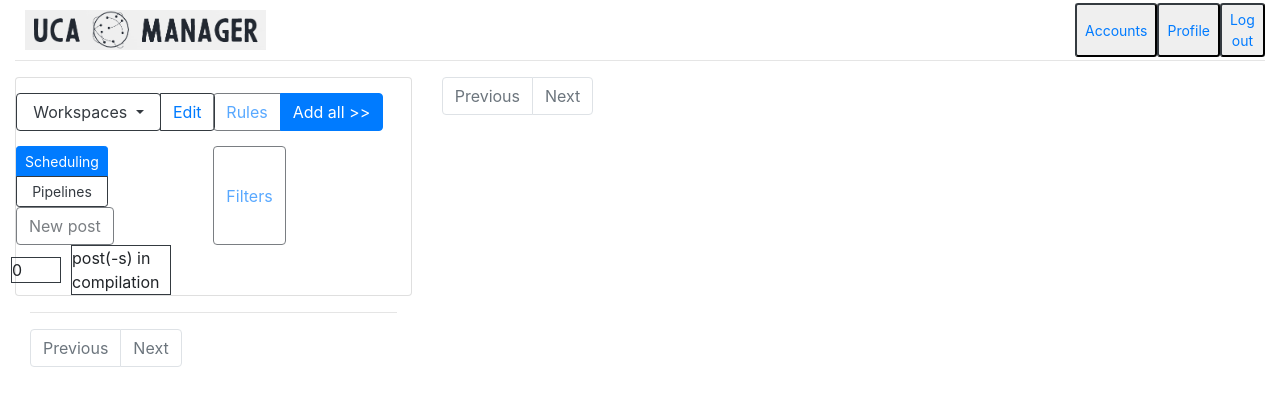
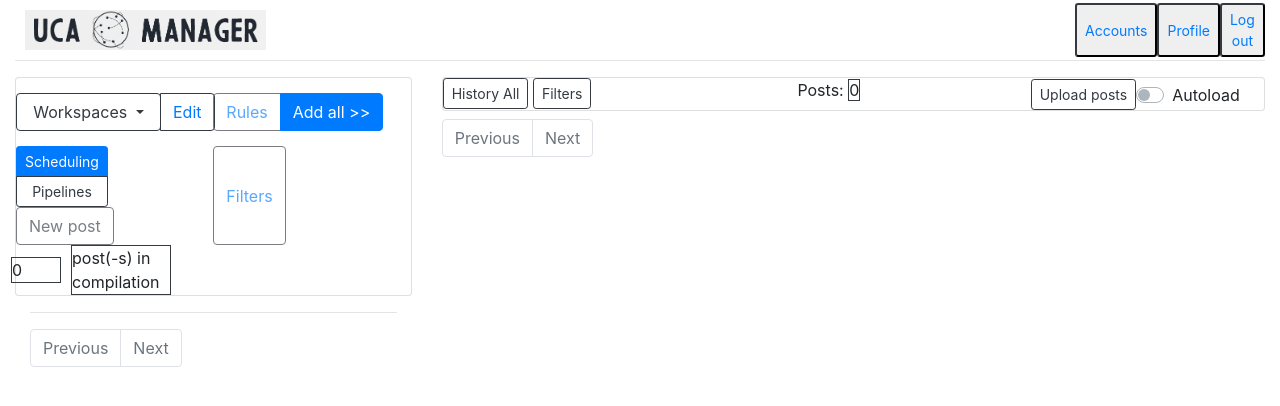
Before and after one commit to AlekseyZaychenkov/UCAH-Manager, a Django app: page /workspace in a window 1280 px wide. Shown: the top 406 px of the page. Run offline with Django 3.2, Linux system fonts and the light colour scheme; the visitor is signed in with stand-in values (Sample User, id 1); data that the repository does not hold is empty; some libraries are stand-ins or nearby versions.

Commit message:
- after adding post to schedule, post will be deleted from db with copying original files - found and fixed bug with not saving files to main compilation from holders compilations - fixed holders alignment - created schedule gui-header

```diff
--- a/workspace_editor/forms.py
+++ b/workspace_editor/forms.py
@@ -285,15 +285,18 @@ class EventCreateForm(forms.ModelForm):
     start_date  = forms.DateTimeField(input_formats=["%d.%m.%Y %H:%M"], required=True)
     post_id     = forms.CharField(required=True)
 
-    def safe_copied_post(self, workspace_id, recipient_compilation_id):
+    def safe_copied_post(self, workspace_id, recipient_compilation_id, delete_original_post=False):
         post_id = self.instance.post_id
         new_post_id = copy_post_to(workspace_id, recipient_compilation_id, post_id)
+        if delete_original_post:
+            delete_post(post_id, delete_files=False)
         self.instance.post_id = new_post_id
 
     def set_schedule(self, schedule):
         event = self.instance
         event.schedule = schedule
         self.instance = event
+
 
     class Meta:
         model = Event
--- a/workspace_editor/templates/workspace.html
+++ b/workspace_editor/templates/workspace.html
@@ -27,7 +27,7 @@
         </div>
         <div class="col-7 col-lg-8">
             {% block schedules %}
-            {% include 'workspace_center_panel.html' %}
+            {% include 'workspace_schedule_panel.html' %}
             {% endblock %}
         </div>
     </div>
@@ -50,7 +50,7 @@
                         <div class="form-label-group">
                             {% if schedule != None %}
                                 {% render_field event_editform.start_date class="form-control" type="datetime-local" id="id_edit_start_date" %}
-                                <label for="id_edit_start_date">Beginning:</label>
+                                <label>Beginning:</label>
                                 {{ event_editform.start_date.errors }}
                             {% endif %}
                         </div>
--- a/workspace_editor/templates/workspace_center_panel.html
+++ b/workspace_editor/templates/workspace_schedule_panel.html
@@ -1,4 +1,58 @@
 {% extends 'base.html' %} {% load widget_tweaks %} {% block content %}
+
+
+<div class="card mb-2">
+    <div class="row btn-group" role="group">
+
+        <div class="col col-md-5">
+            <form method="post"> {% csrf_token %}
+                    <div class="d-none">
+                        {% render_field compilation_get_id_form.compilation_holder_id|append_attr:"readonly:readonly" class="form-control" value=holder.compilation_holder_id %}
+                    </div>
+                    <button class="btn btn-outline-dark btn-sm" type="submit" name="action" value="copy_posts_to_main_compilation">History All</button>
+
+                    <!-- TODO: create holder_filters_modal -->
+                    <a type="button" class="btn btn-outline-dark btn-sm" data-toggle="modal" data-target="#holder_filters_modal">Filters</a>
+            </form>
+        </div>
+
+
+        <div class="col align-self-center">
+            <div class="form-group-sm">
+                <label>Posts:</label>
+                <container class="border border-dark" style="width:fit-content;">
+                    {{posts|length}}
+                </container>
+            </div>
+        </div>
+
+
+        <div class="col align-self-end">
+            <form method="post"> {% csrf_token %}
+                <div class="row btn-group" role="group">
+
+                    <div class="btn-group-horizontal">
+                        <div class="d-none">
+                            {% render_field compilation_get_id_form.compilation_holder_id|append_attr:"readonly:readonly" class="form-control" value=holder.compilation_holder_id %}
+                        </div>
+                        <button class="btn btn-outline-dark btn-sm" type="submit" name="action" value="download_posts">Upload posts</button>
+                    </div>
+
+                    <div class="btn-group-vertical">
+                        <div class="custom-control custom-switch">
+                            <label class="custom-control-label">Autoload</label>
+                            <input type="checkbox" class="custom-control-input">
+                        </div>
+                    </div>
+
+
+                </div>
+
+            </form>
+        </div>
+    </div>
+</div>
+
 
 {% for day, events_to_posts in schedule_events.items  %}
 
@@ -16,7 +70,7 @@
                 <form method="post" class="mt-3">
                     <div class="form-group mt-3" >
                         <div class="row">
-                            <label for="start_date">{{event.start_date}}</label>
+                            <label>{{event.start_date}}</label>
                             {% if event_editform != None %}
                                 {% render_field event_editform.start_date class="form-control" type="datetime-local" %}
                                 {{ event_editform.start_date.errors }}
--- a/workspace_editor/utils.py
+++ b/workspace_editor/utils.py
@@ -100,7 +100,7 @@ def delete_compilation(compilation_id):
     compilation.delete()
 
 
-def delete_post(post_id):
+def delete_post(post_id, delete_files=True):
     post = Post.objects.get(id=post_id)
 
     if post:
@@ -113,7 +113,7 @@ def delete_post(post_id):
         else:
             log.error(f"No compilation with id='{compilation_id}' for post id='{post.id}' ")
 
-        if len(post.stored_file_urls) > 0:
+        if delete_files and len(post.stored_file_urls) > 0:
             # TODO: use MEDIA_URL for cloud storage and MEDIA_ROOT for local
             folder = os.path.join(MEDIA_ROOT, Path(post.stored_file_urls[0]).parent)
             shutil.rmtree(folder)
--- a/workspace_editor/views.py
+++ b/workspace_editor/views.py
@@ -192,7 +192,7 @@ def __event_request_handler(request, workspace, schedule):
     if request.POST['action'] == "create_event":
         form = EventCreateForm(request.POST)
         if form.is_valid():
-            form.safe_copied_post(workspace.workspace_id, workspace.scheduled_compilation_id)
+            form.safe_copied_post(workspace.workspace_id, workspace.scheduled_compilation_id, delete_original_post=True)
             form.set_schedule(schedule)
             form.save()
         else:
@@ -281,7 +281,7 @@ def __prepare_downloading_context(request, workspace=None, holder_id=None, holde
 
 # TODO: investigate and move part of methods to __prepare_workspace_context()
 def __prepare_mutual_context(request, workspace=None, post_id=None):
-    context = {}
+    context = dict()
 
     context["resources"] = RESOURCES
 
@@ -343,7 +343,7 @@ def __get_events_for_schedule(selected_schedule_id):
     date = datetime.date.today()
     days_to_show = 7
 
-    while (True):
+    while True:
         day_of_week = calendar.day_name[date.weekday()]
         #  TODO: make more compact and remove db retry
         if Event.objects.filter(schedule_id=selected_schedule_id, start_date__year=date.year,
@@ -353,7 +353,11 @@ def __get_events_for_schedule(selected_schedule_id):
                 .order_by('start_date')
             events_to_posts = dict()
             for event in events:
-                events_to_posts[event] = Post.objects.get(id=event.post_id)
+                if Post.objects.filter(id=event.post_id).count() == 0:
+                    logging.error(
+                        f"Event with id='{event.event_id}' haven't found in cassandra post with id='{event.post_id}'")
+                else:
+                    events_to_posts[event] = Post.objects.get(id=event.post_id)
 
             dates_to_events[(date, day_of_week)] = events_to_posts
         else:
```
Also changed, not shown: loader/utils.py (+11 -9 lines), workspace_editor/templates/downloading_holders_panel.html (+8 -8 lines), workspace_editor/templates/post_info.html (+4 -4 lines).
